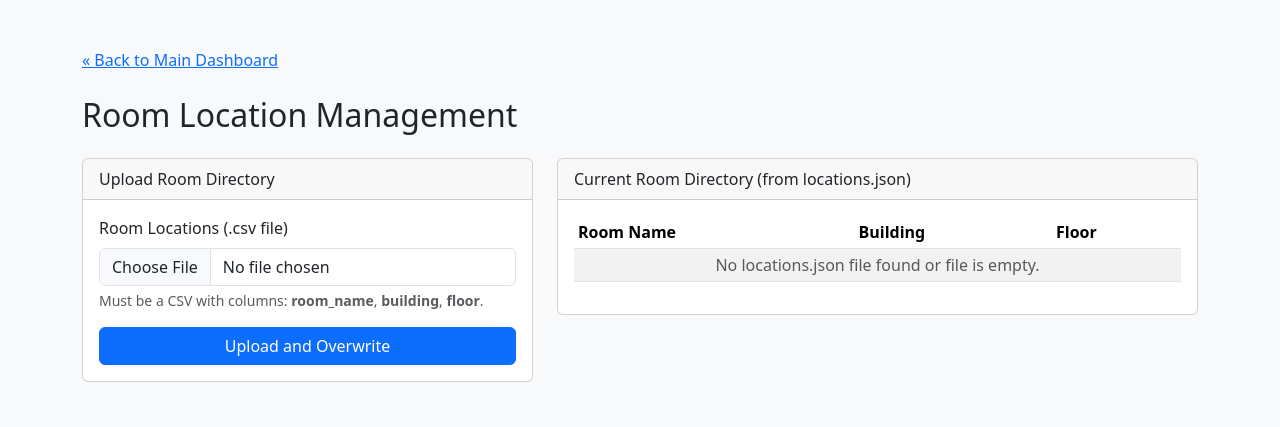
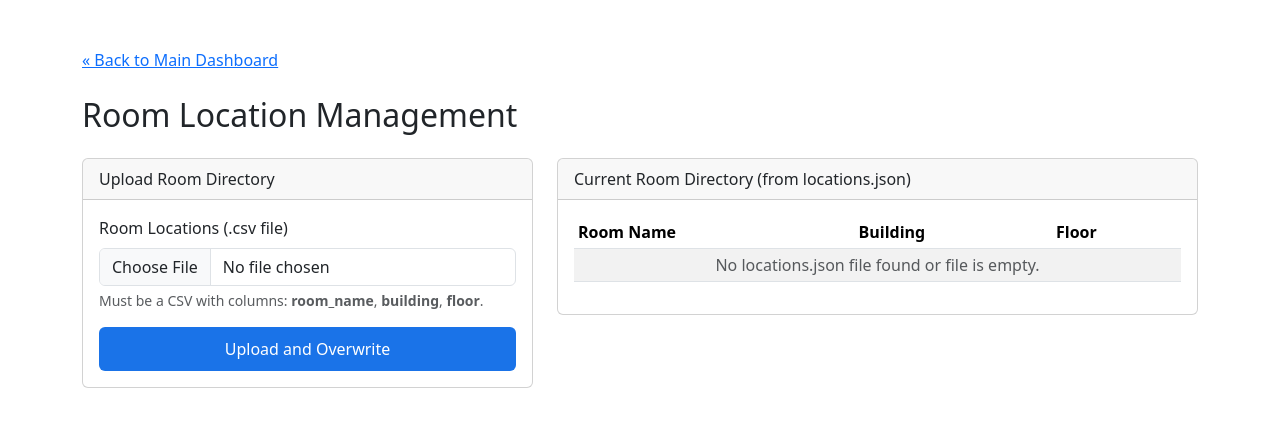
Before and after one commit to 14rushiljain/UniFinds---Classroom-Faculty-Availability-Tracker, a Flask app: template Template/admin_rooms.html in a window 1280 px wide. Shown: the top 427 px of the page. Run offline with Flask 3, Linux system fonts and the light colour scheme; the template is opened without the code that fills it, so the values that code supplies are empty.

Commit message:
Change body class to id in admin_rooms.html

```diff
--- a/Template/admin_rooms.html
+++ b/Template/admin_rooms.html
@@ -6,7 +6,7 @@
     <link href="https://cdn.jsdelivr.net/npm/bootstrap@5.3.2/dist/css/bootstrap.min.css" rel="stylesheet">
     <link rel="stylesheet" href="{{ url_for('static', filename='css/ui.css') }}">
 </head>
-<body class="bg-light">
+<body id="my-app">
 
 <div class="container mt-5">
 
```
